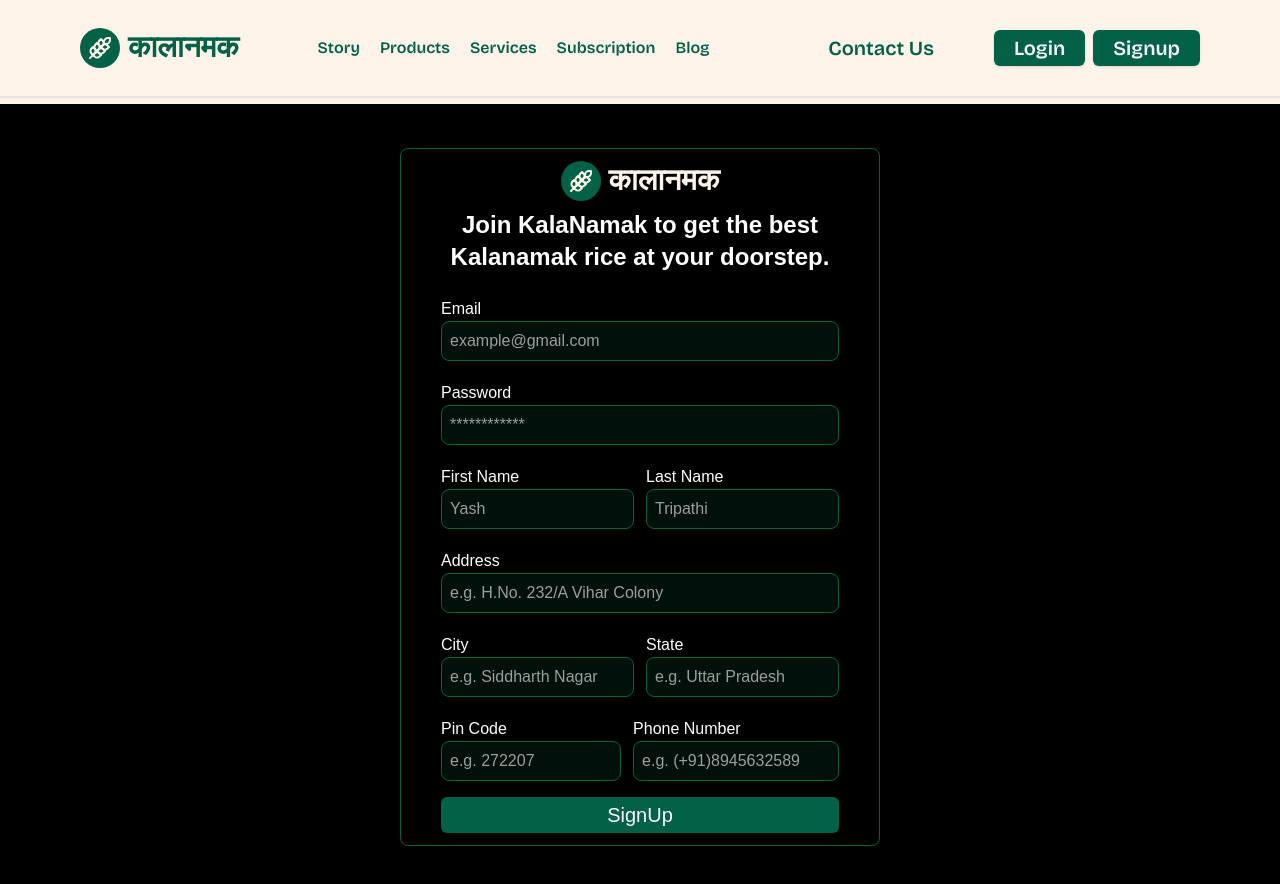
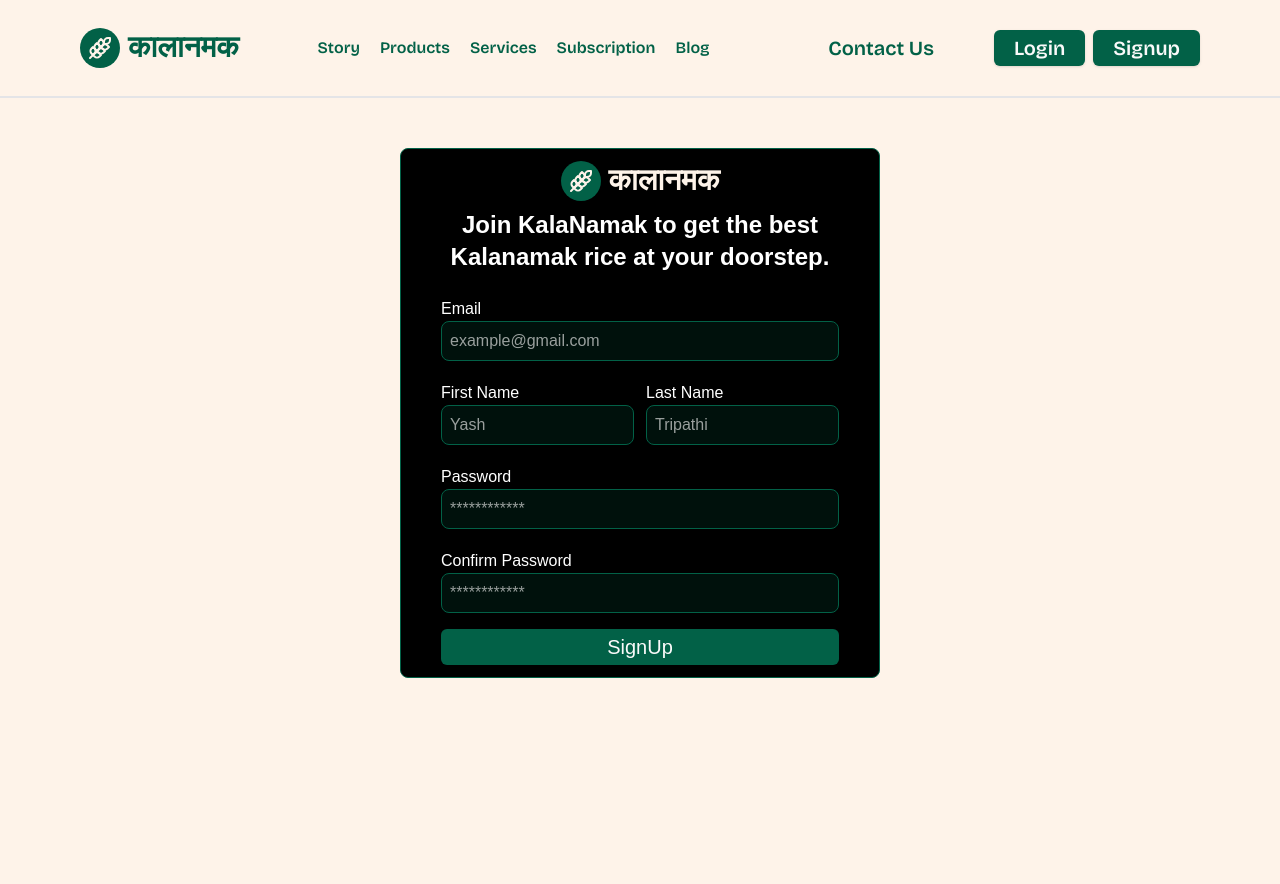
Before and after one commit to ankitmrmishra/kalanamak, a Next.js app: page /signup in a window 1280 px wide. After the commit the page ends 800 px from the top, so only its background shows below. Built offline with nearby package versions, Linux system fonts and the light colour scheme.

Commit message:
added the signup api logic

```diff
--- /dev/null
+++ b/app/api/user/signup/route.ts
@@ -0,0 +1,53 @@
+import { NextRequest, NextResponse } from "next/server";
+import bcryptjs from "bcryptjs";
+import prisma from "@/lib/prisma";
+
+export async function POST(request: NextRequest) {
+  try {
+    const body = await request.json();
+    const { email, password, Firstname, Lastname, mobileNumber } = body;
+
+    if (!email || !password || !Firstname || !Lastname || !mobileNumber) {
+      return NextResponse.json({ error: "All fields are required" });
+    }
+
+    const existingUser = await prisma.user.findUnique({
+      where: { email },
+    });
+
+    if (existingUser) {
+      return NextResponse.json(
+        { error: "Email is already registered" },
+        { status: 400 }
+      );
+    }
+    const hashedPassword = await bcryptjs.hash(password, 10);
+
+    const Newuser = await prisma.user.create({
+      data: {
+        email,
+        password: hashedPassword,
+        Firstname,
+        Lastname,
+        mobileNumber,
+        isVerified: false,
+        role: "User",
+        forgotPasswordToken: null,
+        forgotPasswordTokenExpiry: null,
+        verifyToken: null,
+        verifyTokenExpiry: null,
+      },
+    });
+    return NextResponse.json(
+      { message: "User created successfully", Newuser },
+      { status: 201 }
+    );
+  } catch (error) {
+    console.log(error);
+
+    return NextResponse.json(
+      { error: "User creation failed", details: error },
+      { status: 500 }
+    );
+  }
+}
--- a/app/login/page.tsx
+++ b/app/login/page.tsx
@@ -12,8 +12,8 @@
 
 const page = () => {
   return (
-    <div className="md:mt-10 h-[90vh] flex w-full  bg-black md:py-10 justify-center align-middle items-center  ">
-      <div className="logincomponent bg-[#000000] w-[25rem]  md:min-w-[30rem] md:mt-1 rounded-lg  px-10  flex flex-col justify-between align-middle border border-[#026147] py-44 ">
+    <div className="md:mt-10  flex w-full  md:py-10 justify-center align-middle items-center  ">
+      <div className="logincomponent bg-[#000000] w-[25rem]  md:min-w-[30rem] md:mt-1 rounded-lg  px-10  flex flex-col justify-between align-middle border border-[#026147] py-10 ">
         <div className="logo flex flex-col ">
           <div
             className={`logo ${mukta.className} text-[#026147] flex justify-center items-center align-middle text-3xl gap-2 text-center`}
--- a/app/signup/page.tsx
+++ b/app/signup/page.tsx
@@ -12,7 +12,7 @@
 
 const page = () => {
   return (
-    <div className="md:mt-10 flex w-full  bg-black md:py-10 justify-center align-middle items-center md:items-start  ">
+    <div className="md:mt-10 px-2 flex w-full   md:py-10 justify-center align-middle items-center md:items-start  ">
       <div className="logincomponent bg-[#000000] w-[25rem]  md:min-w-[30rem] md:mt-1 rounded-lg py-3 px-10  flex flex-col justify-between align-middle border border-[#026147] ">
         <div className="logo flex flex-col justify-center align-middle items-center ">
           <div
@@ -39,16 +39,6 @@
                 className=" w-full rounded-lg h-10 placeholder-white/60 text-white px-2  bg-[#0261482d] border border-[#026147] "
               />
             </div>
-            <div className="password">
-              <span className="text-white">Password</span>
-              <input
-                type="password"
-                name=""
-                id=""
-                placeholder="************"
-                className=" w-full rounded-lg h-10 placeholder-white/60 text-white px-2  bg-[#0261482d] border border-[#026147] "
-              />
-            </div>
             <div className="name flex gap-3 md:flex-row flex-col">
               <div className="w-full">
                 <span className="text-white">First Name</span>
@@ -71,7 +61,28 @@
                 />
               </div>
             </div>
-            <div className="">
+            <div className="password">
+              <span className="text-white">Password</span>
+              <input
+                type="password"
+                name=""
+                id=""
+                placeholder="************"
+                className=" w-full rounded-lg h-10 placeholder-white/60 text-white px-2  bg-[#0261482d] border border-[#026147] "
+              />
+            </div>
+            <div className="password">
+              <span className="text-white">Confirm Password</span>
+              <input
+                type="password"
+                name=""
+                id=""
+                placeholder="************"
+                className=" w-full rounded-lg h-10 placeholder-white/60 text-white px-2  bg-[#0261482d] border border-[#026147] "
+              />
+            </div>
+
+            {/* <div className="">
               <span className="text-white">Address</span>
               <input
                 type="text"
@@ -80,8 +91,8 @@
                 placeholder="e.g. H.No. 232/A Vihar Colony"
                 className=" w-full rounded-lg h-10 placeholder-white/60 text-white px-2  bg-[#0261482d] border border-[#026147] "
               />
-            </div>
-            <div className="name flex gap-3 md:flex-row flex-col w-full ">
+            </div> */}
+            {/* <div className="name flex gap-3 md:flex-row flex-col w-full ">
               <div className="w-full">
                 <span className="text-white">City</span>
                 <input
@@ -102,8 +113,8 @@
                   className=" w-full rounded-lg h-10 placeholder-white/60 text-white px-2  bg-[#0261482d] border border-[#026147] "
                 />
               </div>
-            </div>
-            <div className="name flex gap-3 md:flex-row flex-col">
+            </div> */}
+            {/* <div className="name flex gap-3 md:flex-row flex-col">
               <div className="">
                 <span className="text-white">Pin Code</span>
                 <input
@@ -124,7 +135,7 @@
                   className=" w-full rounded-lg h-10 placeholder-white/60 text-white px-2  bg-[#0261482d] border border-[#026147] "
                 />
               </div>
-            </div>
+            </div> */}
           </form>
         </div>
         <Button className=" bg-[#026147] w-full text-xl py-4 px-5 hover:bg-[#8B5A2B]">
--- a/package.json
+++ b/package.json
@@ -13,6 +13,7 @@
     "@prisma/client": "^6.0.1",
     "@radix-ui/react-dropdown-menu": "^2.1.3",
     "@radix-ui/react-slot": "^1.1.0",
+    "bcryptjs": "^2.4.3",
     "class-variance-authority": "^0.7.1",
     "clsx": "^2.1.1",
     "google-fonts": "^1.0.0",
@@ -26,6 +27,7 @@
     "tailwindcss-animate": "^1.0.7"
   },
   "devDependencies": {
+    "@types/bcryptjs": "^2.4.6",
     "@types/node": "^20",
     "@types/react": "^19",
     "@types/react-dom": "^19",
```
Also changed, not shown: 2 other files (tests, documents, lock files or other folders).
